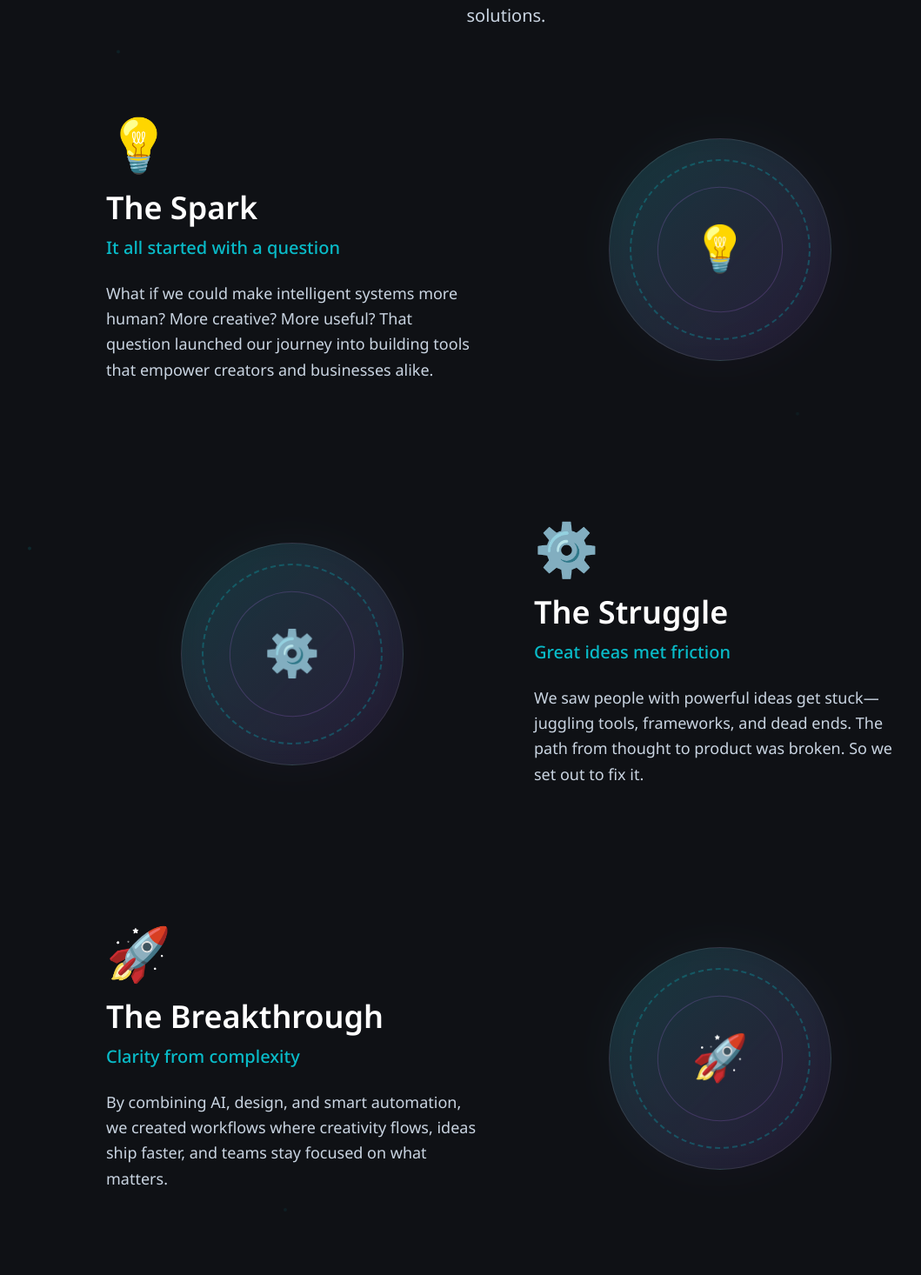
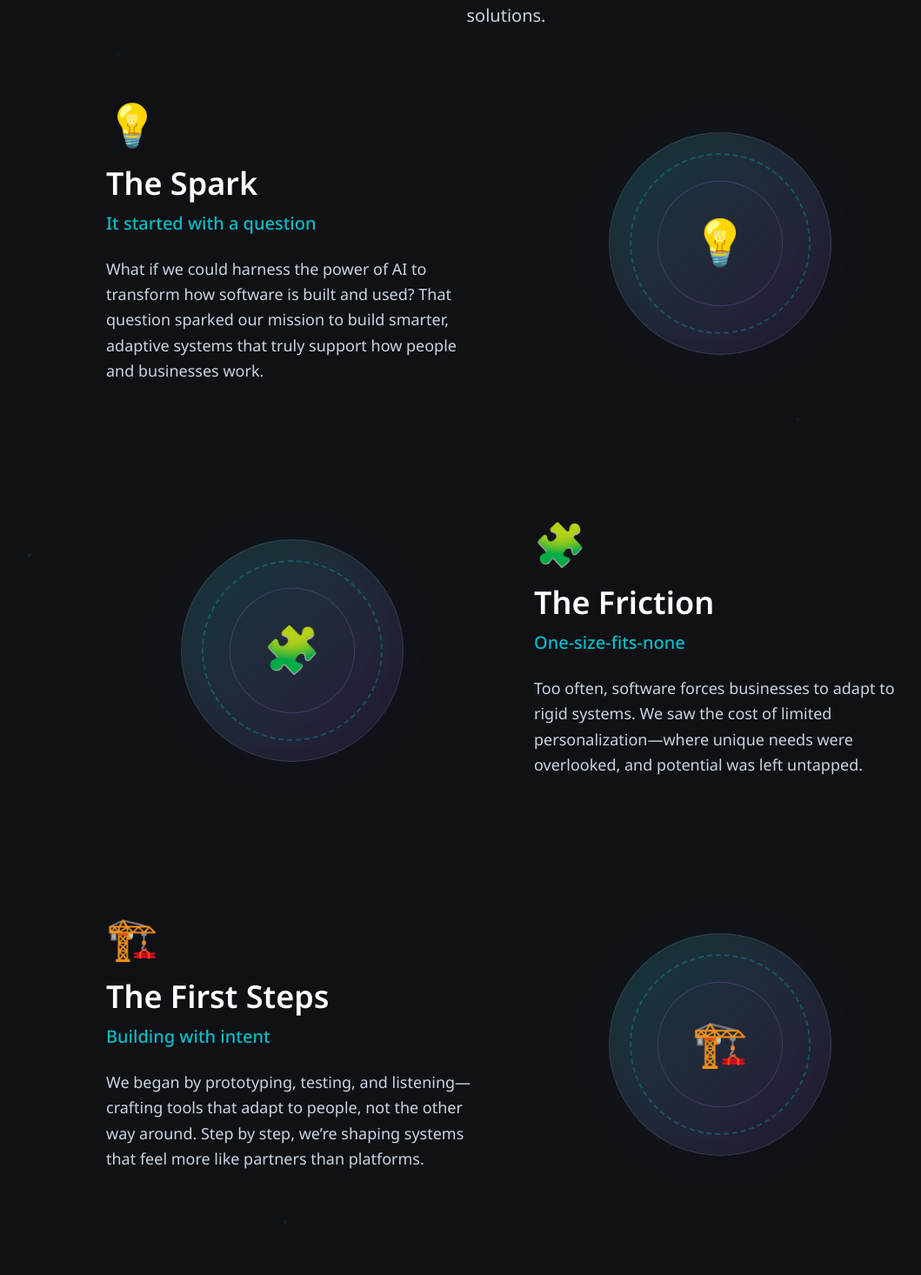
Before and after one commit to rupeshbug/novelty_lab_website, a Next.js app: page / in a window 1280 px wide. Shown: the part 2304-3770 px from the top of the page at 87% size, without its empty margins (58-1117 px from the left). Built offline with nearby package versions, Linux system fonts and the light colour scheme; no server answers.

Commit message:
contents modified

```diff
--- a/src/app/(public)/components/NoveltyJourney.tsx
+++ b/src/app/(public)/components/NoveltyJourney.tsx
@@ -19,34 +19,34 @@ export default function NoveltyJourney() {
     {
       id: 1,
       title: "The Spark",
-      subtitle: "It all started with a question",
+      subtitle: "It started with a question",
       description:
-        "What if we could make intelligent systems more human? More creative? More useful? That question launched our journey into building tools that empower creators and businesses alike.",
+        "What if we could harness the power of AI to transform how software is built and used? That question sparked our mission to build smarter, adaptive systems that truly support how people and businesses work.",
       icon: "💡",
     },
     {
       id: 2,
-      title: "The Struggle",
-      subtitle: "Great ideas met friction",
+      title: "The Friction",
+      subtitle: "One-size-fits-none",
       description:
-        "We saw people with powerful ideas get stuck—juggling tools, frameworks, and dead ends. The path from thought to product was broken. So we set out to fix it.",
-      icon: "⚙️",
+        "Too often, software forces businesses to adapt to rigid systems. We saw the cost of limited personalization—where unique needs were overlooked, and potential was left untapped.",
+      icon: "🧩",
     },
     {
       id: 3,
-      title: "The Breakthrough",
-      subtitle: "Clarity from complexity",
+      title: "The First Steps",
+      subtitle: "Building with intent",
       description:
-        "By combining AI, design, and smart automation, we created workflows where creativity flows, ideas ship faster, and teams stay focused on what matters.",
-      icon: "🚀",
+        "We began by prototyping, testing, and listening—crafting tools that adapt to people, not the other way around. Step by step, we’re shaping systems that feel more like partners than platforms.",
+      icon: "🏗️",
     },
     {
       id: 4,
       title: "The Mission",
-      subtitle: "To empower innovation at the edges",
+      subtitle: "Helping your business grow—smarter and faster",
       description:
-        "From solo creators to global teams, we build tools that help you go from zero to magic—with speed, clarity, and joy. That's the Novelty Lab promise.",
-      icon: "✨",
+        "At Novelty Lab, we build intelligent tools that empower businesses to move with clarity, adapt with confidence, and grow with less friction. We're just getting started.",
+      icon: "🚀",
     },
   ];
 
@@ -83,9 +83,9 @@ export default function NoveltyJourney() {
           whileInView={{ opacity: 1, y: 0 }}
           viewport={{ once: true, margin: "-100px" }}
           transition={{ duration: 0.6, ease: "easeOut" }}
-          className="text-center mb-20"
+          className="text-center mb-12 md:mb-16"
         >
-          <h2 className="text-4xl md:text-5xl lg:text-6xl font-bold text-white mb-6">
+          <h2 className="text-3xl md:text-5xl lg:text-6xl font-bold text-white mb-6">
             The Journey Behind{" "}
             <span className="text-[#09bbc8] relative">
               Novelty Lab
@@ -123,7 +123,7 @@ export default function NoveltyJourney() {
             >
               {/* Text Section */}
               <div className="flex-1 text-center lg:text-left">
-                <div className="text-5xl md:text-6xl mb-6">{beat.icon}</div>
+                <div className="text-4xl md:text-5xl mb-6">{beat.icon}</div>
                 <h3 className="text-2xl md:text-3xl lg:text-4xl font-semibold text-white mb-3">
                   {beat.title}
                 </h3>
```
